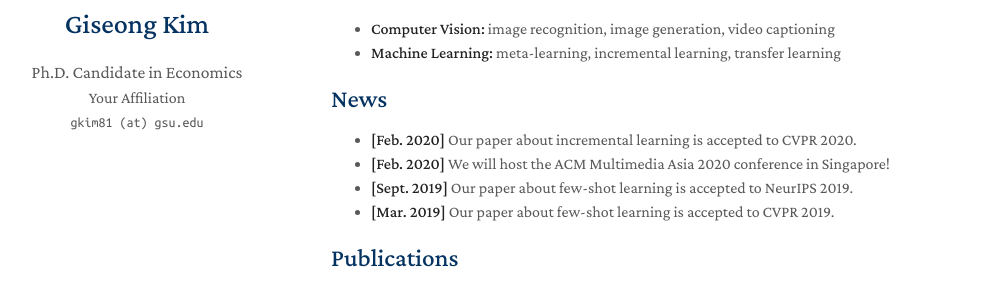
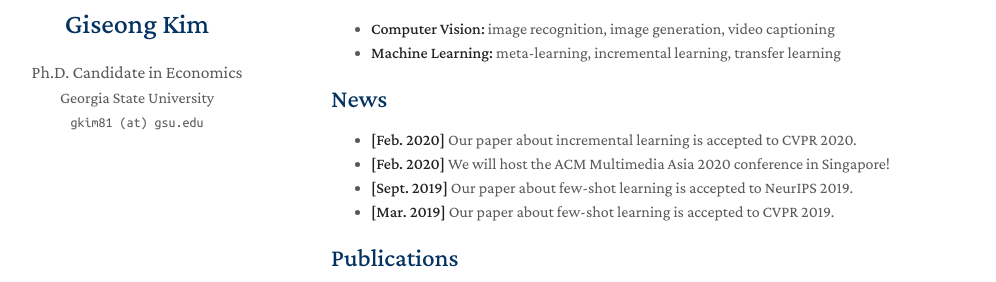
Before and after one commit to giseong-kim/giseong-kim.github.io, a Jekyll site: the page built from index.md, in a window 1280 px wide. Shown: the part 178-460 px from the top of the page, without its empty margins (139-1135 px from the left). Built offline with Jekyll 4.4.1, drawn with Linux system fonts in a browser that asks for light colours; a style sheet for code colours, icons or effects is not loaded; our own code applies the rules of GitHub Pages for plain Markdown files.

Commit message:
Update _config.yml

```diff
--- a/_config.yml
+++ b/_config.yml
@@ -1,7 +1,7 @@
 # Basic Information
 title: Giseong Kim
 position: Ph.D. Candidate in Economics
-affiliation: Your Affiliation
+affiliation: Georgia State University
 email: gkim81 (at) gsu.edu
 
 # Search Engine Optimization (SEO)
```
